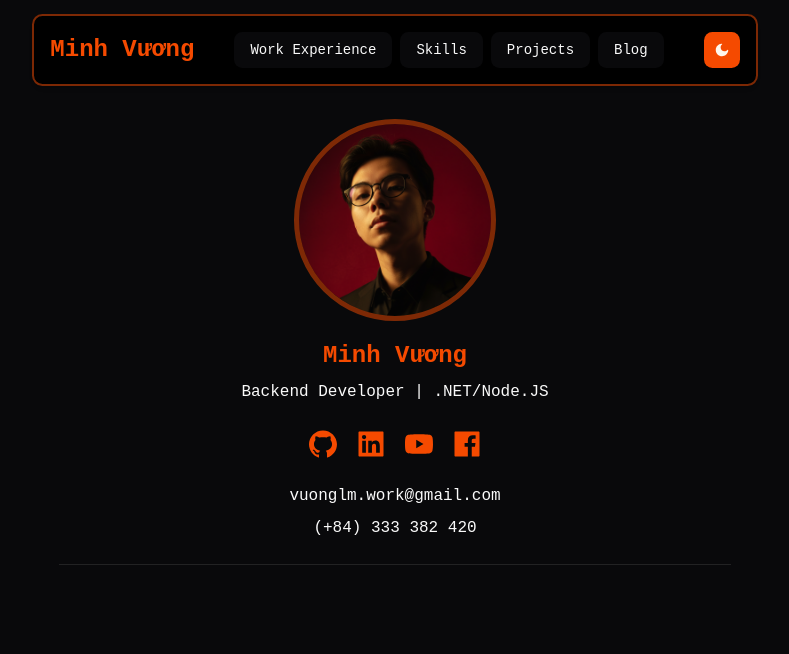
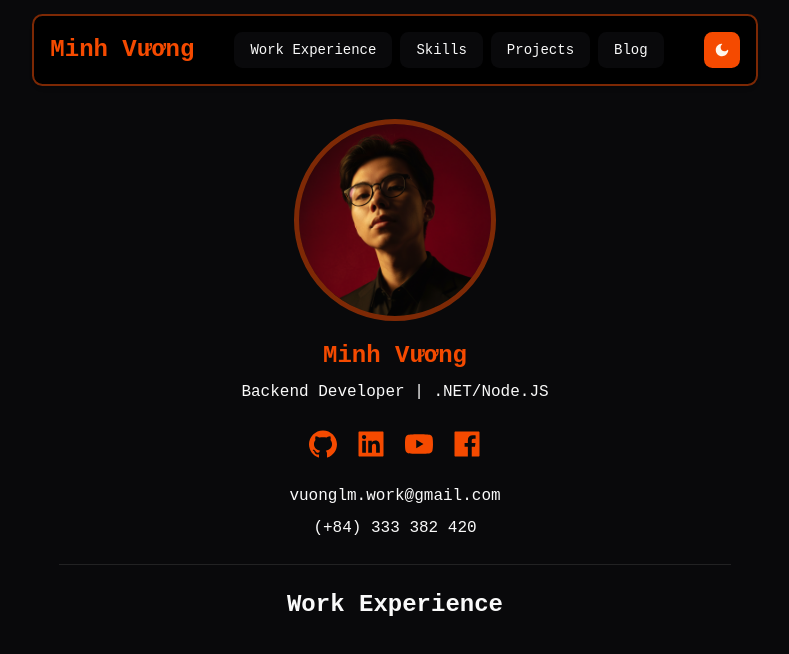
Before and after one commit to hardingadonis/hardingadonis.github.io, a React (Vite) app: page / in a window 1280 px wide. Shown: the top 654 px of the page, without its empty margins (245-1034 px from the left). Built offline with nearby package versions, Linux system fonts and the light colour scheme.

Commit message:
feat: add WorkExperience component and integrate it into App

```diff
--- a/src/App.tsx
+++ b/src/App.tsx
@@ -5,6 +5,9 @@ import Loading from '@/components/utils/Loading';
 
 const Header = lazy(() => import('@/components/sections/Header'));
 const Introduction = lazy(() => import('@/components/sections/Introduction'));
+const WorkExperience = lazy(
+	() => import('@/components/sections/WorkExperience'),
+);
 
 const App = () => {
 	return (
@@ -13,6 +16,7 @@ const App = () => {
 			<div className="max-w-2xl w-11/12 mx-auto">
 				<Introduction />
 				<Separator />
+				<WorkExperience />
 			</div>
 		</Suspense>
 	);
--- /dev/null
+++ b/src/components/sections/WorkExperience.tsx
@@ -0,0 +1,9 @@
+const WorkExperience = () => {
+	return (
+		<div className="flex flex-col justify-center items-center gap-6 py-6">
+			<h3 className="text-2xl font-semibold text-mute">Work Experience</h3>
+		</div>
+	);
+};
+
+export default WorkExperience;
```
